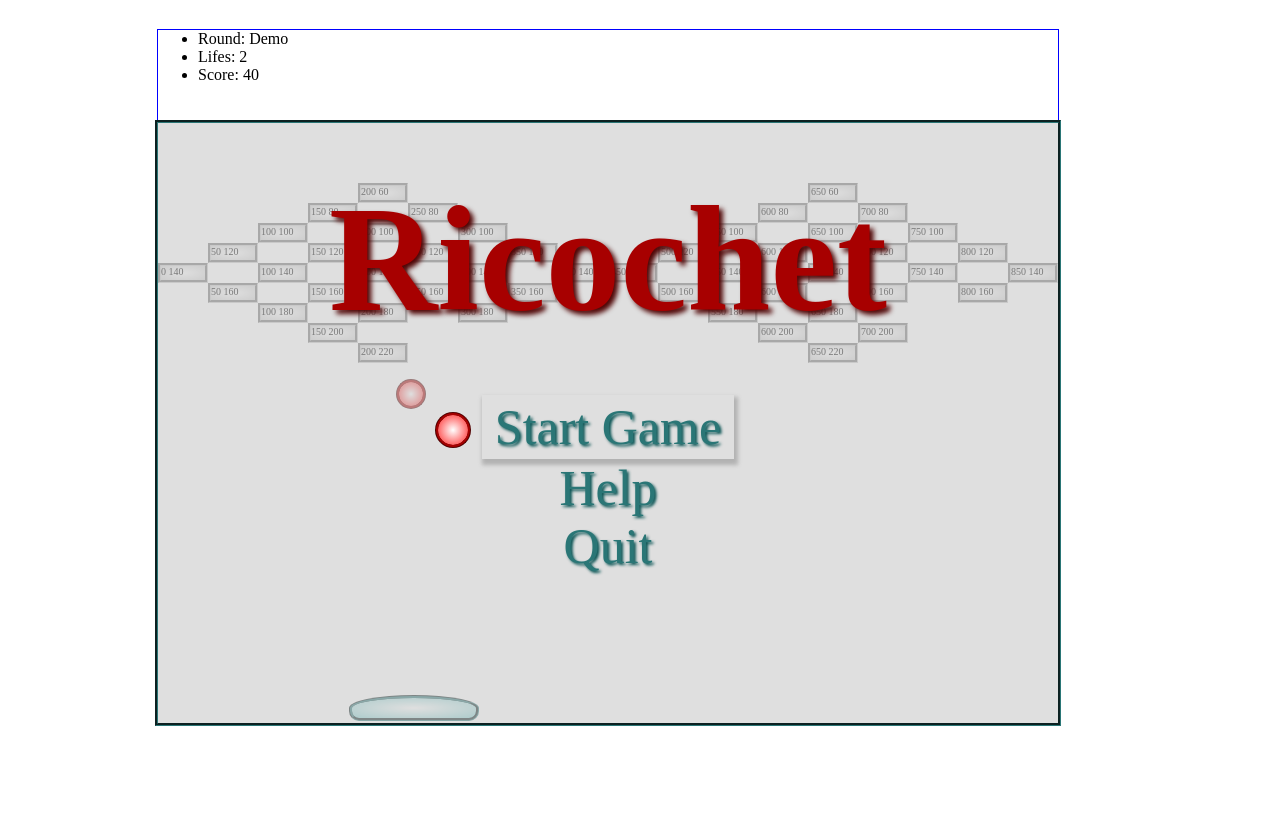
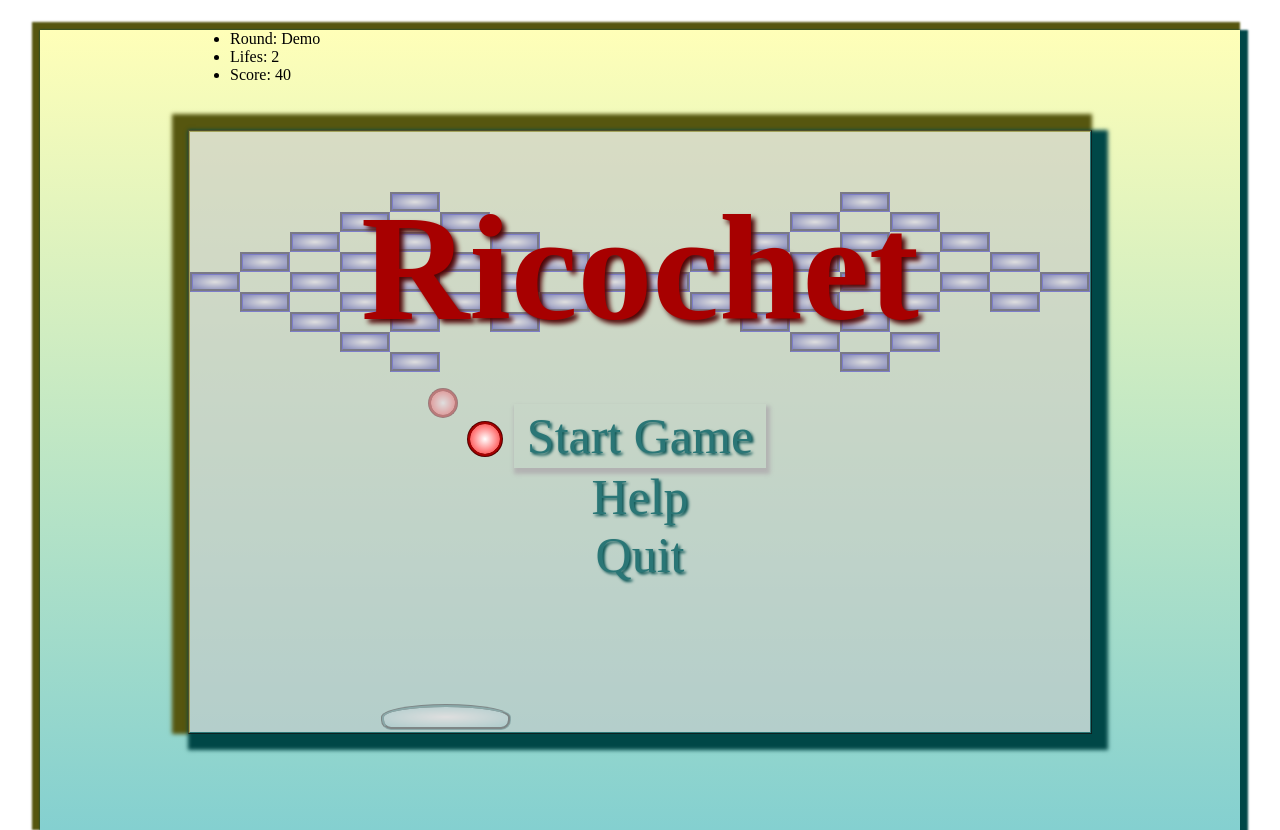
Before and after one commit to bivhunter/bivhunter.github.io, a plain HTML site: page index_tennis.html in a window 1280 px wide. Before the commit the page ends 800 px from the top, so only its background shows below. Drawn offline with Linux system fonts and the light colour scheme.

Commit message:
ending start page

```diff
--- a/css/style_game.css
+++ b/css/style_game.css
@@ -1,22 +1,33 @@
 body {
   width: 95% ;
   min-width: 950px;
-  max-width: 1300px;
+  max-width: 1200px;
   padding: 0px;
   margin: 0;
- /* background: radial-gradient(white, #A77B5C);*/
+    margin: 0 auto;
   height: 600px;
-  overflow: hidden;
+/*  overflow: hidden;*/
  /* outline: 1px groove blue;*/
 }
 
+.wrapper {
+    width: 100%;
+    height: 800px;
+    margin: 0 auto;
+     /*outline: 1px groove blue;*/
+     background: linear-gradient(rgb(255,255,184), rgb(132,208,208));
+    box-shadow: 4px 4px 2px 4px rgb(0,71,71),
+    -4px -4px 2px 4px rgb(86,86,15);
+}
+
+
 .header {
   width: 900px;
-  height: 70px;
+  height: 100px;
   margin: 30px auto 0 auto;
-  padding-bottom: 20px;
+
  /* background: transparent;*/
-  outline: 1px groove blue;
+  /*outline: 1px groove blue;*/
 }
 
 .game-field {
@@ -25,10 +36,14 @@ body {
   margin: 0px auto 0 auto;
     padding: 0;
   position: relative;
-  border: 3px groove #2A7676;
+    border-width:  2px;
+    border-color: rgb(163,163,92) rgb(42,118,118) rgb(42,118,118) rgb(163,163,92);
+    border-style: groove ridge ridge groove;
   /* float: left; */
   overflow: hidden;
-  /*background: radial-gradient(white, #D3D3D3);*/
+    box-shadow: 8px 8px 4px 8px rgb(0,71,71),
+    -8px -8px 4px 8px rgb(86,86,15);
+  /*background: radial-gradient(white, rgb(255,255,184));*/
 }
 
 .help {
@@ -203,8 +218,8 @@ body {
 }
 
 .penoblock {
-  background: radial-gradient(white, #D3D3D3);
-  border: 3px groove #CACACA;
+  background: radial-gradient(white, rgb(29,40,163));
+  border: 3px groove rgb(6,6,115);
 }
 
 
@@ -220,7 +235,7 @@ body {
   left: 0px;
   top:0px;
   border: 3px groove #2A7676;
-  background: radial-gradient(white, #84D0D0);
+  background: radial-gradient(white, rgb(132,208,208));
   z-index: 98;
   overflow-scrolling: touch;
 
--- a/dist/block.js
+++ b/dist/block.js
@@ -21,7 +21,7 @@ var Block = function () {
 			var block = document.createElement("div");
 			block.classList.add("block");
 			block.classList.add(this._class);
-			block.innerHTML = this.x + "   " + this.y;
+			/*block.innerHTML = this.x + "   " + this.y;*/
 
 			this._width = 50;
 			this._height = 20;
--- a/dist/components.js
+++ b/dist/components.js
@@ -166,10 +166,10 @@ var Round = function () {
 
 		this._rounds = {
 			round_Demo: ["                    ", "                    ", "                    ", "    p        p    ", "   p p      p p   ", "  p p p    p p p  ", " p p p p  p p p p ", "p p p p pp p p p p", " p p p p  p p p p ", "  p p p    p p p  ", "   p p      p p   ", "    p        p    "],
-			round_1: ["                    ", "                    ", "         p          "],
+			round_3: ["                    ", "                    ", "         p          "],
 			round_2: ["                    ", "                    ", "         b          "],
 			round_4: ["                    ", "                    ", "                    ", "bbbbbbbbbbbbbbbbbb", "bbbbbbbbbbbbbbbbbb", "bbbbbbbbbbbbbbbbbb", "bbbbbbbbbbbbbbbbbb", "bbbbbbbbbbbbbbbbbb", "bbbbbbbbbbbbbbbbbb", "bbbbbbbbbbbbbbbbbb", "bbbbbbbbbbbbbbbbbb", "bbbbbbbbbbbbbbbbbb"],
-			round_3: ["                    ", "                    ", "                    ", "    p        p    ", "   p p      p p   ", "  p p p    p p p  ", " p p p p  p p p p ", "p p p p pp p p p p", " p p p p  p p p p ", "  p p p    p p p  ", "   p p      p p   ", "    p        p    "]
+			round_1: ["                    ", "                    ", "                    ", "    p        p    ", "   p p      p p   ", "  p p p    p p p  ", " p p p p  p p p p ", "p p p p pp p p p p", " p p p p  p p p p ", "  p p p    p p p  ", "   p p      p p   ", "    p        p    "]
 
 		};
 		this._activeRound = this._rounds.round_Demo;
--- a/index_tennis.html
+++ b/index_tennis.html
@@ -9,7 +9,7 @@
 
 
 <body>
-
+<div id="wrapper" class="wrapper">
 	<div id="header" class="header">
 
 	</div>
@@ -17,6 +17,7 @@
 	 <div id="game-field" class="game-field">
 		<!-- <div class="block"></div> -->
 	</div>
+</div>
 	 <!-- <div id="game-field2" class="game-field">
 	 		 <div class="block"></div>
 	 </div> -->
--- a/src/block.js
+++ b/src/block.js
@@ -12,7 +12,7 @@ class Block {
 		let block = document.createElement("div");
 		block.classList.add("block");
 		block.classList.add(this._class);
-		block.innerHTML = this.x + "   " + this.y;
+		/*block.innerHTML = this.x + "   " + this.y;*/
 
 		this._width = 50;
 		this._height = 20;
--- a/src/components.js
+++ b/src/components.js
@@ -155,7 +155,7 @@ class Round {
                 "   p p      p p   ",
                 "    p        p    "
             ],
-			round_1: [
+			round_3: [
 				"                    ",
 				"                    ",
 				"         p          ",
@@ -179,7 +179,7 @@ class Round {
                 "bbbbbbbbbbbbbbbbbb",
                 "bbbbbbbbbbbbbbbbbb"
             ],
-            round_3: [
+            round_1: [
                 "                    ",
                 "                    ",
                 "                    ",
```
